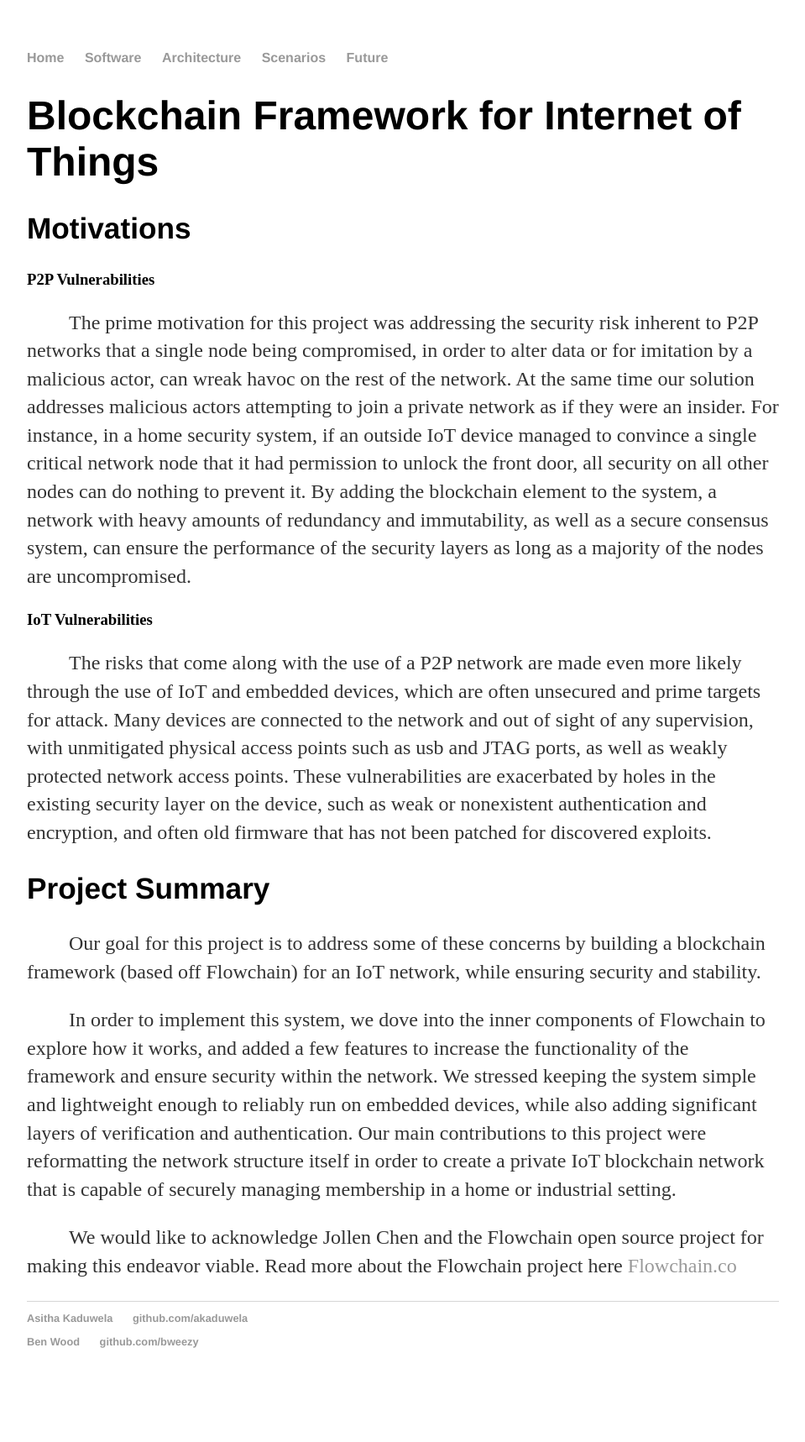
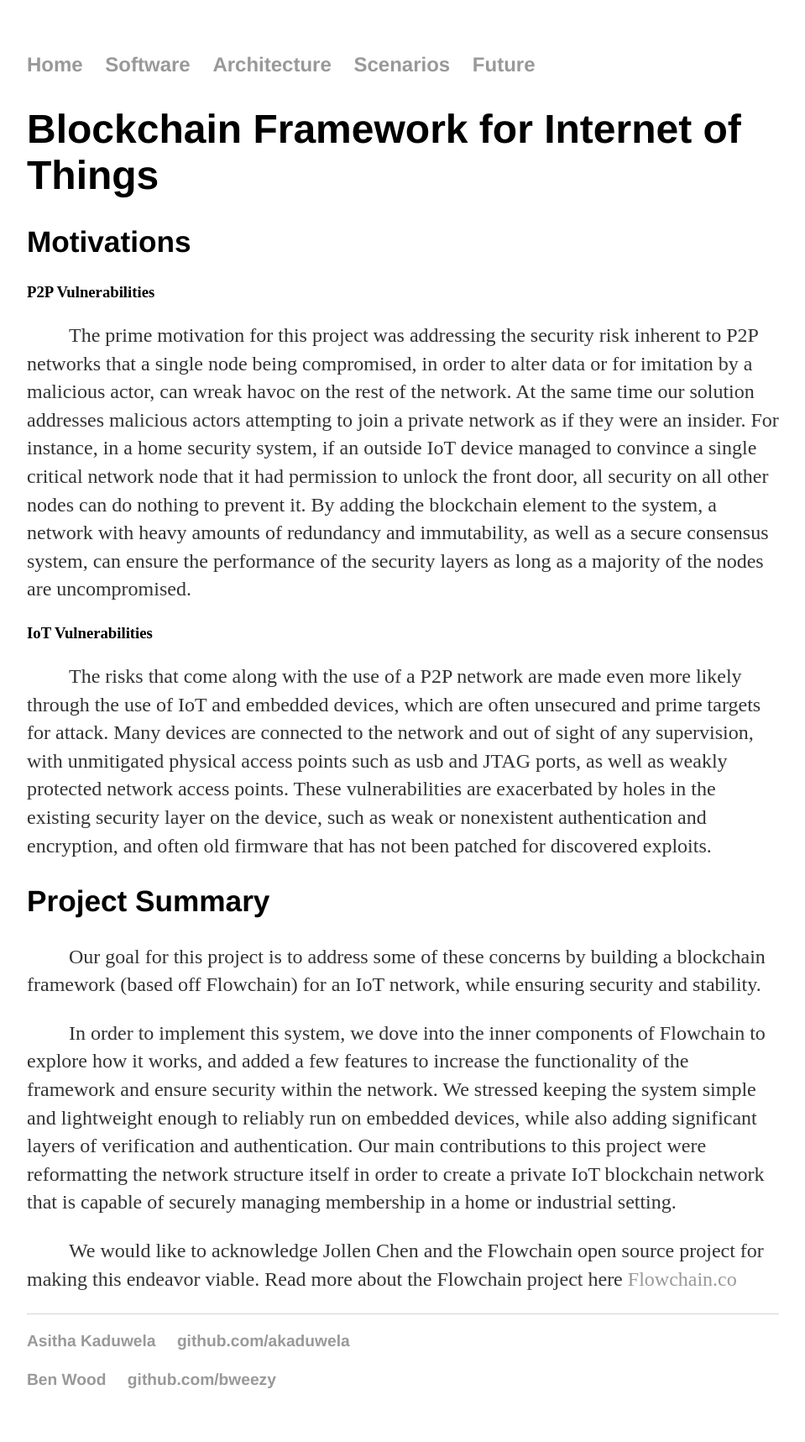
Before and after one commit to UCLA-ECE209AS-2018W/Asitha-Ben, a Jekyll site: the page built from index.html, in a window 1280 px wide. Shown: the whole page at 84% size, without its empty margins (160-1119 px from the left). Built offline with Jekyll 4.4.1, drawn with Linux system fonts in a browser that asks for light colours; before the commit the page ends 1665 px from its top, so only the background shows below that.

Commit message:
changed css formatting of ul

```diff
--- a/css/main.css
+++ b/css/main.css
@@ -33,6 +33,12 @@ p {
     line-height: 1.4em;
     color: #333;
 }
+ul {
+    font-size:1.5em;
+    line-height: 1.4em;
+    color: #333;
+}
+
 footer {
     border-top: 1px solid #d5d5d5;
     font-size: .8em;
```
Also changed, not shown: architecture/index.html (line endings or trailing spaces).
